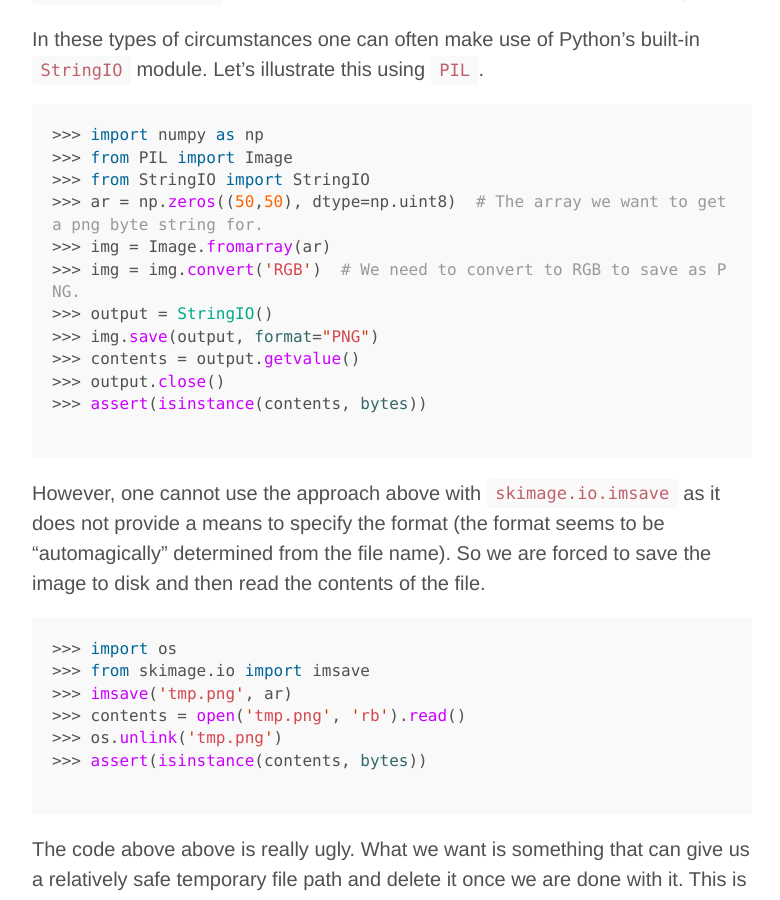
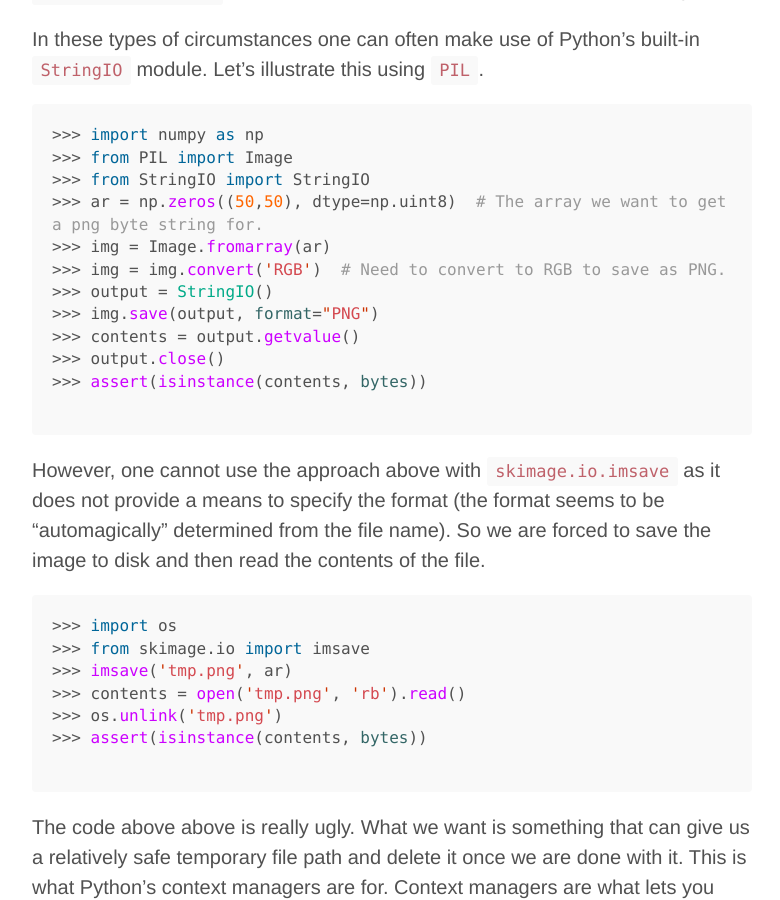
Before and after one commit to tjelvar-olsson/tjelvar-olsson.github.io, a Jekyll site: the page built from _posts/2015-03-12-strategies-to-access-content-from-python-functions-that-write-to-disk.md, in a window 1280 px wide and 900 px high, scrolled down 477 px. Shown: the whole window, without its empty margins (248-1028 px from the left). Built offline with Jekyll 4.4.1, drawn with Linux system fonts in a browser that asks for light colours; Markdown is read by kramdown in place of the engine named in the settings; comment, search, counter and statistics services are not loaded.

Commit message:
Cosmetic layout improvement.

```diff
--- a/_posts/2015-03-12-strategies-to-access-content-from-python-functions-that-write-to-disk.md
+++ b/_posts/2015-03-12-strategies-to-access-content-from-python-functions-that-write-to-disk.md
@@ -27,7 +27,7 @@ Let's illustrate this using ``PIL``.
 >>> from StringIO import StringIO
 >>> ar = np.zeros((50,50), dtype=np.uint8)  # The array we want to get a png byte string for.
 >>> img = Image.fromarray(ar)
->>> img = img.convert('RGB')  # We need to convert to RGB to save as PNG.
+>>> img = img.convert('RGB')  # Need to convert to RGB to save as PNG.
 >>> output = StringIO()
 >>> img.save(output, format="PNG")
 >>> contents = output.getvalue()
```
